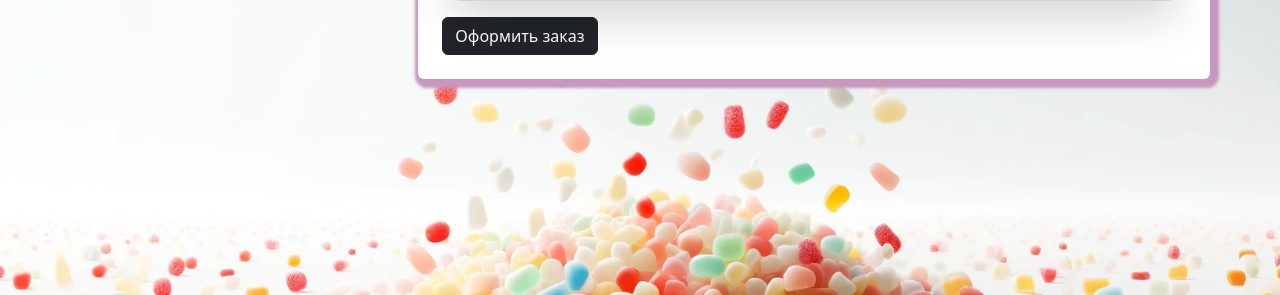
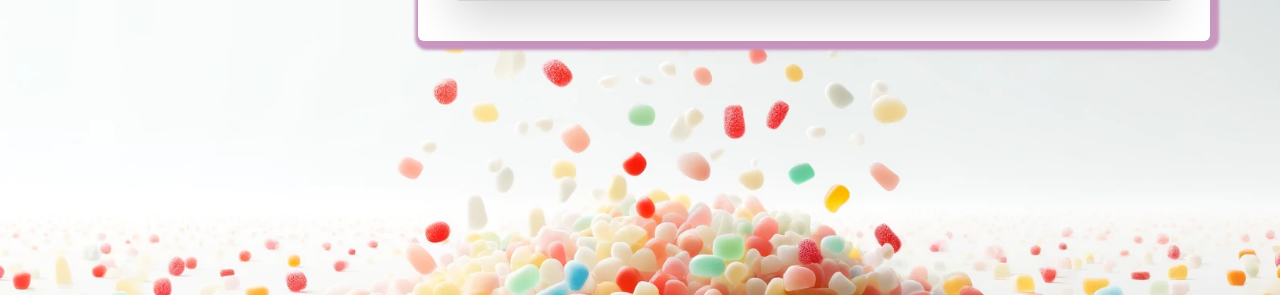
Before and after one commit to mikhailkutuzov0/django-marmalade-shop, a Django app: page /user/users-cart/ in a window 1280 px wide. Shown: the part 330-625 px from the top of the page. Run offline with Django 4.2, Linux system fonts and the light colour scheme; data comes from the database, SQL or seed files in the repository; some libraries are stand-ins or nearby versions.

Commit message:
checking the availability of the product in the cart

```diff
--- a/templates/includes/cart_button.html
+++ b/templates/includes/cart_button.html
@@ -27,9 +27,11 @@
                     {% include "carts/includes/included_cart.html" %}
                     <!-- Закончилась разметка корзины -->
                 </div>
+                {% if carts %}
                 <a class="btn btn-dark" href="orders/create_order.html">
                     Оформить заказ
                 </a>
+                {% endif %}
             </div>
         </div>
     </div>
--- a/users/templates/users/users_cart.html
+++ b/users/templates/users/users_cart.html
@@ -21,9 +21,11 @@
                             {% include "carts/includes/included_cart.html" %}
                             <!-- Закончилась разметка корзины -->
                         </div>
-                        <a class="btn btn-dark" href="../orders/create_order.html">
-                            Оформить заказ
-                        </a>
+                        {% if carts %}
+                            <a class="btn btn-dark" href="orders/create_order.html">
+                                Оформить заказ
+                            </a>
+                        {% endif %}
                     </div>
                 </div>
             </div>
```
Also changed, not shown: users/templates/users/profile.html (+5 -3 lines).
